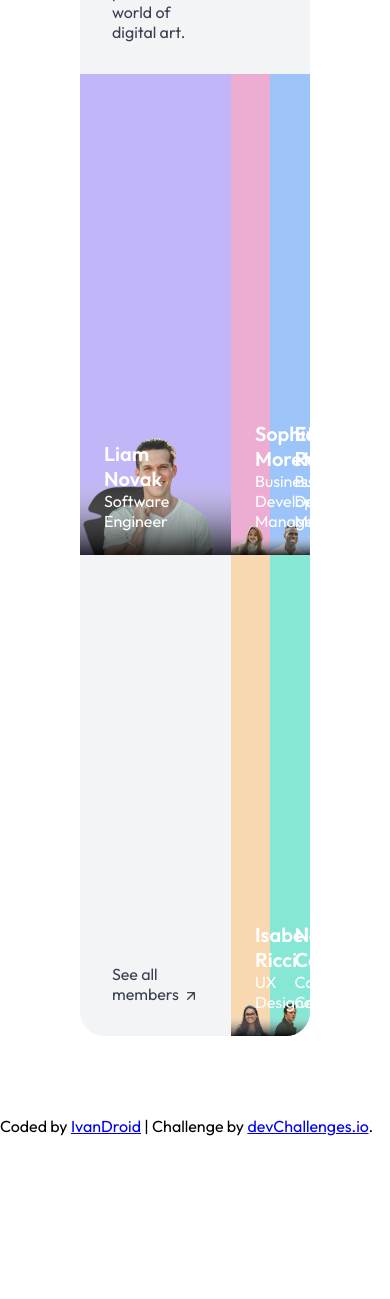
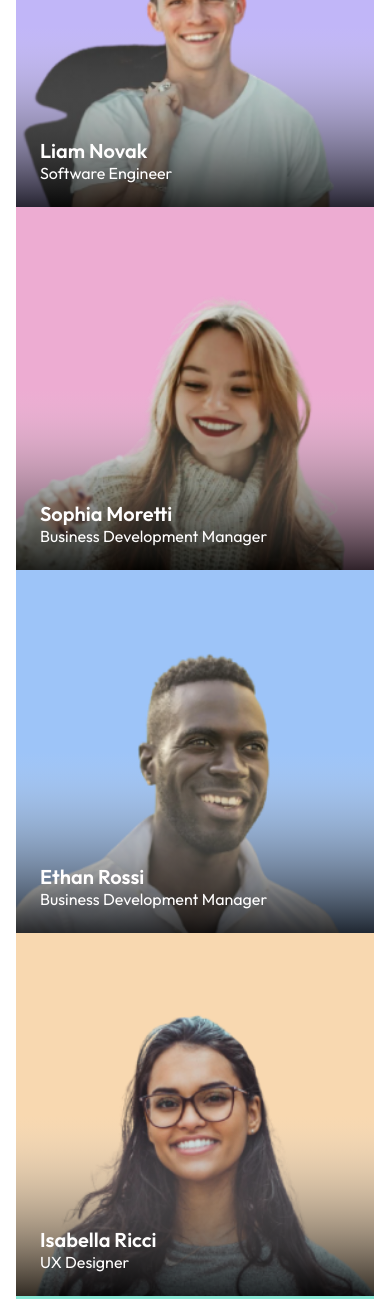
Before and after one commit to IvanCS719/our-team-layout-master, a plain HTML site: page index.html in a window 390 px wide. Shown: the part 487-1786 px from the top of the page. Before the commit the page ends 1623 px from the top, so only its background shows below. Drawn offline with Linux system fonts and the light colour scheme.

Commit message:
feat: agregando resposive

```diff
--- a/style.css
+++ b/style.css
@@ -13,7 +13,7 @@
     display: flex;
     justify-content: center;
     align-items: center;
-    padding: 80px;
+    padding: 5rem;
 }
 
 .container {
@@ -192,6 +192,108 @@
     .card_link {
         grid-row-start: 3;
         grid-column-start: 1;
-        padding: 2rem;
     }
 }
+
+@media (max-width: 832px) {
+    .container {
+        grid-template-columns: repeat(2, 1fr);
+        grid-template-rows: repeat(4, 1fr);
+    }
+
+    .card_info-text {
+        width: 85%;
+    }
+
+    .card_info {
+        grid-column: 1 / span 2;
+    }
+
+    .card_member_1 {
+        grid-row-start: 2;
+        grid-column-start: 1;
+    }
+
+    .card_member_2 {
+        grid-row-start: 2;
+        grid-column-start: 2;
+    }
+
+    .card_member_3 {
+        grid-row-start: 3;
+        grid-column-start: 1;
+    }
+
+    .card_member_4 {
+        grid-row-start: 3;
+        grid-column-start: 2;
+    }
+
+    .card_member_5 {
+        grid-row-start: 4;
+        grid-column-start: 1;
+    }
+
+    .card_link {
+        grid-row-start: 4;
+        grid-column-start: 2;
+    }
+}
+
+@media (max-width: 640px) {
+
+    .mainContent {
+        padding: 1rem;
+    }
+
+    .container {
+        grid-template-columns: 1fr;
+        grid-template-rows: auto repeat(6, 1fr);
+    }
+
+    .card_info-text {
+        width: 64%;
+    }
+
+    .card_info {
+        grid-column-start: 1;
+        padding-bottom: 6rem;
+    }
+
+    .card_member_1 {
+        grid-row-start: 2;
+        grid-column-start: 1;
+    }
+
+    .card_member_2 {
+        grid-row-start: 3;
+        grid-column-start: 1;
+    }
+
+    .card_member_3 {
+        grid-row-start: 4;
+        grid-column-start: 1;
+    }
+
+    .card_member_4 {
+        grid-row-start: 5;
+        grid-column-start: 1;
+    }
+
+    .card_member_5 {
+        grid-row-start: 6;
+        grid-column-start: 1;
+    }
+
+    .card_link {
+        grid-row-start: 7;
+        grid-column-start: 1;
+    }
+
+}
+
+@media (max-width: 480px) {
+    .card_info-text {
+        width: 100%;
+    }
+}
```
